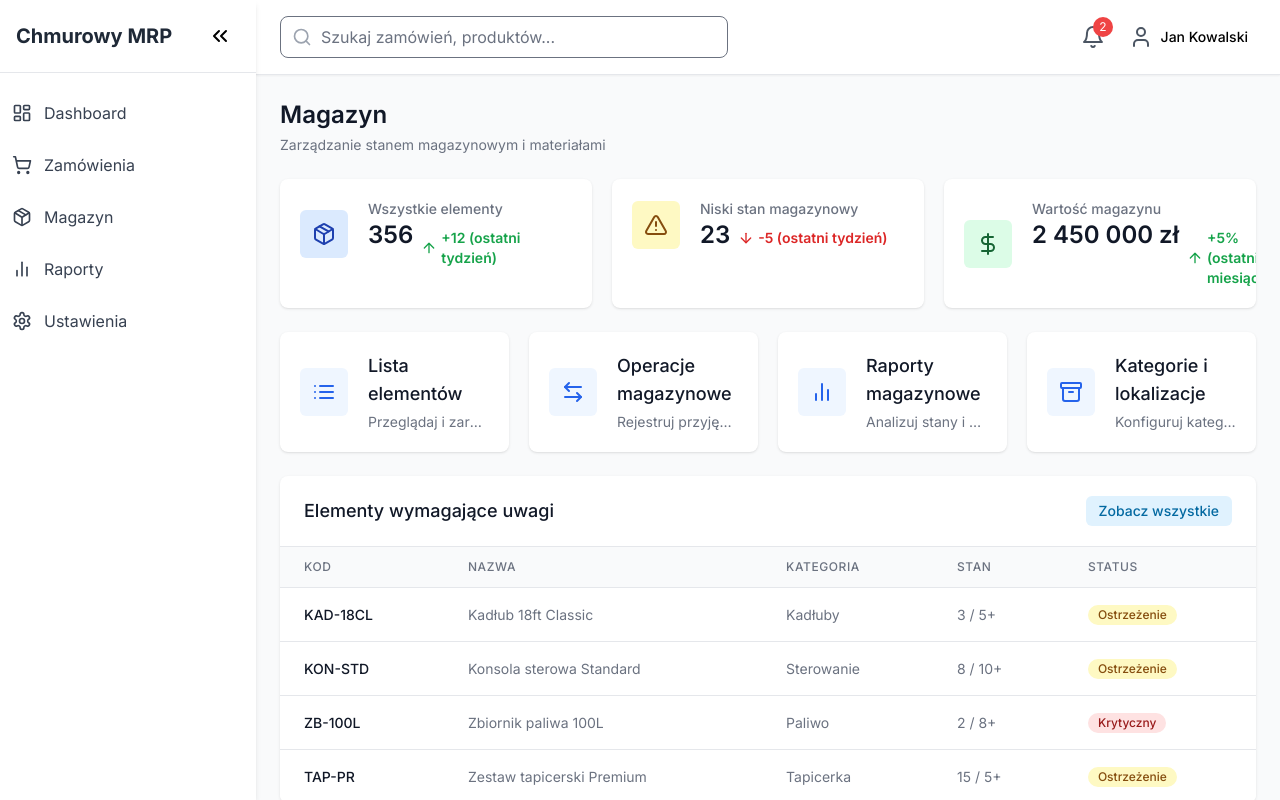
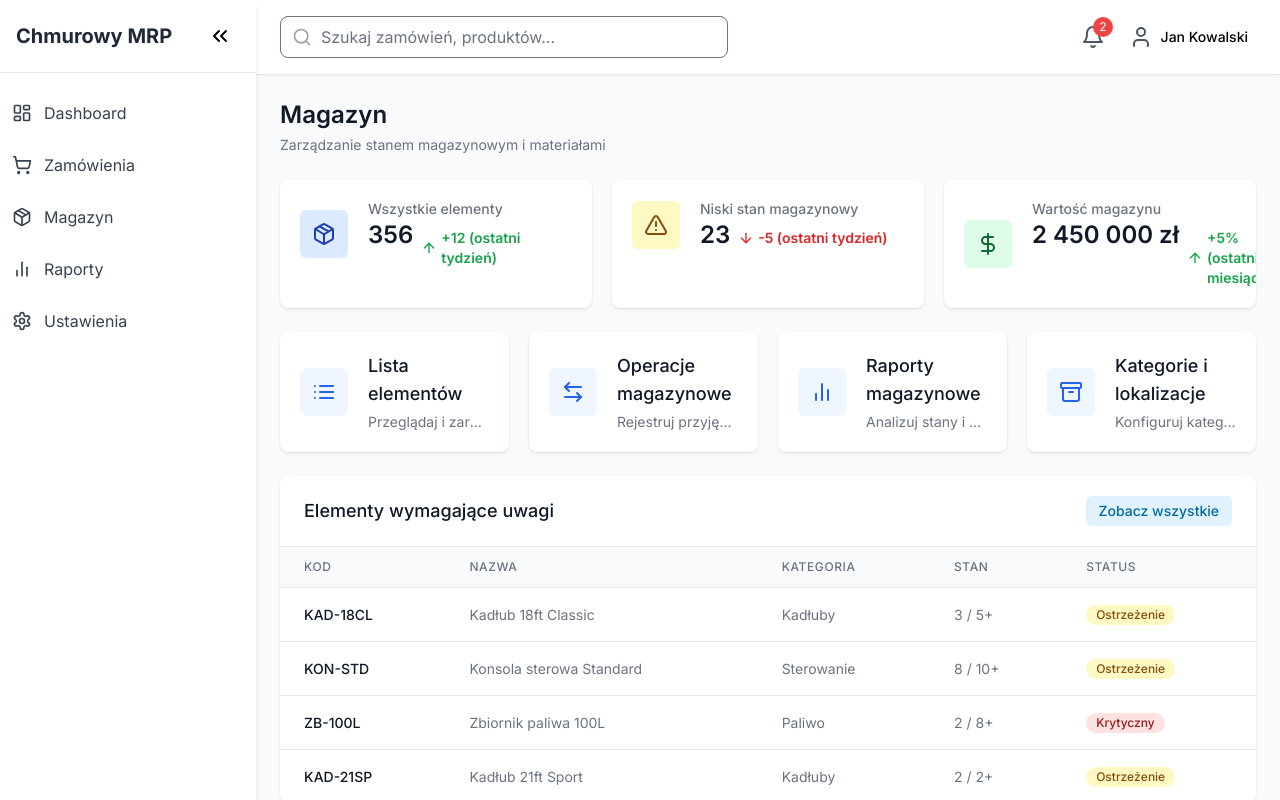
Before and after one commit to djmisieq/chmurowy-system-mrp, a Next.js app: page /inventory in a window 1280 px wide. Built offline with nearby package versions, Linux system fonts and the light colour scheme.

Commit message:
Rozszerzenie danych mockowych o dostawców i więcej elementów magazynowych

```diff
--- a/src/components/inventory/mockData.ts
+++ b/src/components/inventory/mockData.ts
@@ -12,7 +12,49 @@ export interface InventoryItem {
   value: number;
   status: 'good' | 'warning' | 'critical';
   lastUpdated: string;
+  supplier?: string;
+  description?: string;
 }
+
+// Interfejs dla dostawców
+export interface Supplier {
+  id: number;
+  name: string;
+  contact: string;
+  email: string;
+}
+
+// Przykładowi dostawcy
+export const mockSuppliers: Supplier[] = [
+  { id: 1, name: 'Marine Motors Sp. z o.o.', contact: '+48 123 456 789', email: 'kontakt@marinemotors.pl' },
+  { id: 2, name: 'Yacht Parts S.A.', contact: '+48 987 654 321', email: 'info@yachtparts.com' },
+  { id: 3, name: 'ElectroNautic', contact: '+48 111 222 333', email: 'sales@electronautic.eu' },
+  { id: 4, name: 'BoatSupplies', contact: '+48 444 555 666', email: 'office@boatsupplies.pl' },
+];
+
+// Przykładowe kategorie
+export const mockCategories = [
+  'Napęd',
+  'Kadłuby',
+  'Sterowanie',
+  'Paliwo',
+  'Tapicerka',
+  'Elektryka',
+  'Oświetlenie',
+  'Elektronika',
+  'Elementy montażowe',
+  'Akcesoria'
+];
+
+// Przykładowe lokalizacje
+export const mockLocations = [
+  'A1-01', 'A1-02', 'A1-03', 'A2-01', 'A2-02', 'A3-01',
+  'B1-01', 'B1-02', 'B2-01', 'B2-02', 'B2-03', 'B3-01',
+  'C1-01', 'C1-02', 'C2-01', 'C2-02', 'C3-01', 'C3-02',
+  'D1-01', 'D2-01', 'D3-01', 'D3-02', 'D3-03', 'D3-04',
+  'E1-01', 'E2-01', 'E3-01',
+  'F1-01', 'F1-02', 'F1-03', 'F1-04', 'F1-05'
+];
 
 // Przykładowe elementy magazynowe
 export const mockInventoryItems: InventoryItem[] = [
@@ -29,6 +71,8 @@ export const mockInventoryItems: InventoryItem[] = [
     value: 12000,
     status: 'good',
     lastUpdated: '2025-03-01',
+    supplier: 'Marine Motors Sp. z o.o.',
+    description: 'Silnik zaburtowy 40KM, czterosuwowy, z elektrycznym rozrusznikiem'
   },
   {
     id: 2,
@@ -43,6 +87,8 @@ export const mockInventoryItems: InventoryItem[] = [
     value: 25000,
     status: 'warning',
     lastUpdated: '2025-02-28',
+    supplier: 'Yacht Parts S.A.',
+    description: 'Kadłub łodzi motorowej 18 stóp, seria Classic, wykonany z laminatu poliestrowo-szklanego'
   },
   {
     id: 3,
@@ -57,6 +103,8 @@ export const mockInventoryItems: InventoryItem[] = [
     value: 5500,
     status: 'warning',
     lastUpdated: '2025-03-02',
+    supplier: 'Yacht Parts S.A.',
+    description: 'Standardowa konsola sterowa do łodzi typu Classic i Sport'
   },
   {
     id: 4,
@@ -71,6 +119,8 @@ export const mockInventoryItems: InventoryItem[] = [
     value: 1200,
     status: 'critical',
     lastUpdated: '2025-02-25',
+    supplier: 'BoatSupplies',
+    description: 'Zbiornik paliwa o pojemności 100 litrów, wykonany ze stali nierdzewnej'
   },
   {
     id: 5,
@@ -83,8 +133,10 @@ export const mockInventoryItems: InventoryItem[] = [
     unit: 'zestaw',
     location: 'E2-01',
     value: 4500,
-    status: 'warning',
+    status: 'good',
     lastUpdated: '2025-03-04',
+    supplier: 'Yacht Parts S.A.',
+    description: 'Komplet tapicerki Premium do łodzi typu Luxury, odporna na wodę morską i promieniowanie UV'
   },
   {
     id: 6,
@@ -99,7 +151,105 @@ export const mockInventoryItems: InventoryItem[] = [
     value: 900,
     status: 'good',
     lastUpdated: '2025-03-03',
+    supplier: 'ElectroNautic',
+    description: 'Akumulator żelowy 120Ah, bezobsługowy, przeznaczony do zastosowań morskich'
   },
+  {
+    id: 7,
+    code: 'OSW-LED',
+    name: 'Oświetlenie LED nawigacyjne',
+    category: 'Oświetlenie',
+    stock: 18,
+    minStock: 10,
+    maxStock: 30,
+    unit: 'zestaw',
+    location: 'F1-02',
+    value: 450,
+    status: 'good',
+    lastUpdated: '2025-03-01',
+    supplier: 'ElectroNautic',
+    description: 'Komplet oświetlenia nawigacyjnego LED zgodnego z przepisami'
+  },
+  {
+    id: 8,
+    code: 'GPS-MAR',
+    name: 'Nawigacja GPS morska',
+    category: 'Elektronika',
+    stock: 4,
+    minStock: 3,
+    maxStock: 8,
+    unit: 'szt.',
+    location: 'F1-01',
+    value: 3200,
+    status: 'good',
+    lastUpdated: '2025-03-02',
+    supplier: 'ElectroNautic',
+    description: 'Wodoodporna nawigacja GPS z mapami morskimi i portowymi'
+  },
+  {
+    id: 9,
+    code: 'SR-INOX',
+    name: 'Śruby nierdzewne M8',
+    category: 'Elementy montażowe',
+    stock: 500,
+    minStock: 200,
+    maxStock: 1000,
+    unit: 'szt.',
+    location: 'D1-01',
+    value: 2.5,
+    status: 'good',
+    lastUpdated: '2025-02-20',
+    supplier: 'BoatSupplies',
+    description: 'Śruby M8 wykonane ze stali nierdzewnej, odporne na wodę morską'
+  },
+  {
+    id: 10,
+    code: 'SIL-60KM',
+    name: 'Silnik podwieszany 60KM',
+    category: 'Napęd',
+    stock: 5,
+    minStock: 3,
+    maxStock: 10,
+    unit: 'szt.',
+    location: 'A1-02',
+    value: 18000,
+    status: 'good',
+    lastUpdated: '2025-03-03',
+    supplier: 'Marine Motors Sp. z o.o.',
+    description: 'Silnik zaburtowy 60KM, czterosuwowy, z elektrycznym rozrusznikiem i trymem'
+  },
+  {
+    id: 11,
+    code: 'KAD-21SP',
+    name: 'Kadłub 21ft Sport',
+    category: 'Kadłuby',
+    stock: 2,
+    minStock: 2,
+    maxStock: 6,
+    unit: 'szt.',
+    location: 'B2-01',
+    value: 30000,
+    status: 'warning',
+    lastUpdated: '2025-02-25',
+    supplier: 'Yacht Parts S.A.',
+    description: 'Kadłub łodzi motorowej 21 stóp, seria Sport, wykonany z laminatu poliestrowo-szklanego'
+  },
+  {
+    id: 12,
+    code: 'SRU-HYD',
+    name: 'Układ sterowania hydrauliczny',
+    category: 'Sterowanie',
+    stock: 6,
+    minStock: 4,
+    maxStock: 10,
+    unit: 'zestaw',
+    location: 'C2-01',
+    value: 7800,
+    status: 'good',
+    lastUpdated: '2025-03-01',
+    supplier: 'Marine Motors Sp. z o.o.',
+    description: 'Kompletny hydrauliczny układ sterowania z pompą, siłownikiem i przewodami'
+  }
 ];
 
 // Statystyki magazynowe
```
